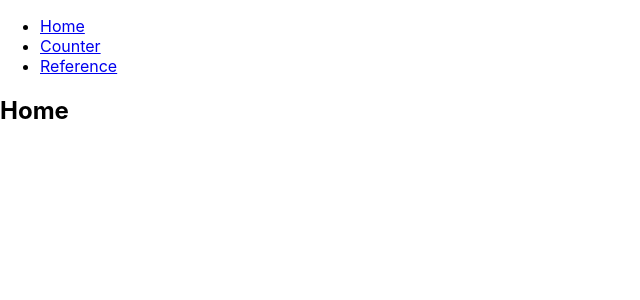
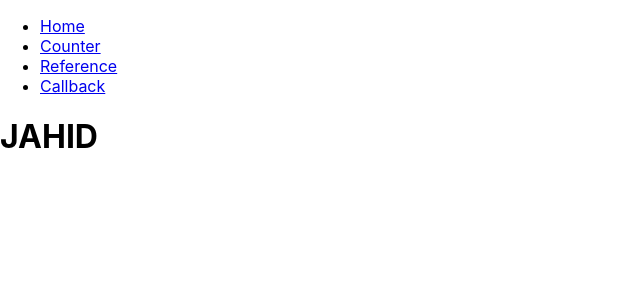
Before and after one commit to Jahid99/react-typescript-js-research, a React (Create React App) app: page /callback in a window 1280 px wide. Shown: the top 300 px of the page, without its empty margins (0-640 px from the left). Built offline with nearby package versions, Linux system fonts and the light colour scheme.

Commit message:
callBack Researh

```diff
--- a/src/App.tsx
+++ b/src/App.tsx
@@ -1,6 +1,7 @@
 import React from "react";
-import CounterIndex from "./CounterIndex";
-import Reference from "./Reference";
+import CounterIndex from "./Counter/CounterIndex";
+import Reference from "./Reference/Reference";
+import Callback from "./Callback/CallbackIndex";
 import './App.css';
 import {
   BrowserRouter as Router,
@@ -24,9 +25,15 @@ export default function App() {
             <li>
               <Link to="/reference">Reference</Link>
             </li>
+            <li>
+              <Link to="/callback">Callback</Link>
+            </li>
           </ul>
         </nav>
         <Switch>
+          <Route path="/callback">
+            <Callback />
+          </Route>
           <Route path="/reference">
             <Reference />
           </Route>
--- /dev/null
+++ b/src/Callback/Callback.tsx
@@ -0,0 +1,7 @@
+import React, { useState } from "react";
+
+export const Callback: React.FC = ( children ) => {
+  console.log("Nice", children)
+
+  return <h1>JAHID</h1>;
+};
--- /dev/null
+++ b/src/Callback/CallbackIndex.tsx
@@ -0,0 +1,26 @@
+import React from "react";
+import {
+  BrowserRouter as Router,
+  Switch,
+  Route,
+  Link
+} from "react-router-dom";
+import { Callback } from "./Callback";
+
+// props
+// hooks
+// render props
+const test = 'ok';
+const CallbackIndex: React.FC = () => {
+  return (
+    <div>
+      <Callback>
+        {(test:any) => (
+            <h2>Pathan</h2>
+        )}
+      </Callback>
+    </div>
+  );
+};
+
+export default CallbackIndex;
```
Also changed, not shown: src/Counter/Counter.tsx (renamed from src/Counter.tsx), src/Counter/CounterIndex.tsx (renamed from src/CounterIndex.tsx), src/Reference/Reference.tsx (renamed from src/Reference.tsx).
